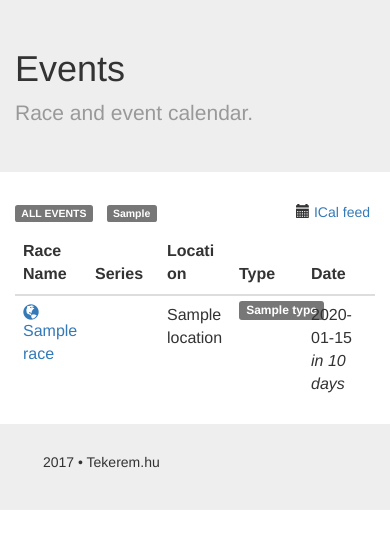
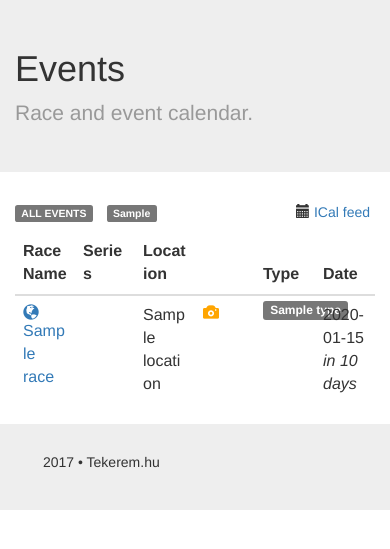
Before and after one commit to szaboat/race_results, a Django app: template raceresults/result/templates/races.html in a window 390 px wide. Shown: the part 236-785 px from the top of the page. Run offline with Django 3.2, Linux system fonts and the light colour scheme; the template is opened without the code that fills it: most values are stand-ins (such as "Sample title", 1, 10 or a date in 2020); some libraries are stand-ins or nearby versions.

Commit message:
Gallery feature

```diff
--- a/raceresults/result/admin.py
+++ b/raceresults/result/admin.py
@@ -4,3 +4,4 @@ from .models import Race, Series, Gallery
 
 admin.site.register(Race)
 admin.site.register(Series)
+admin.site.register(Gallery)
--- a/raceresults/result/models.py
+++ b/raceresults/result/models.py
@@ -66,6 +66,10 @@ class Race(models.Model):
     def get_absolute_url(self):
         return "/{year}/{name}/".format(year=self.date.year, name=self.short_name)
 
+    @property
+    def galleries(self):
+        return Gallery.objects.filter(race=self.id)
+
     def __unicode__(self):
         return "{short_name} /  {date} / {type}".format(short_name=self.name, date=self.date, type=self.type)
 
--- a/raceresults/result/templates/layout.html
+++ b/raceresults/result/templates/layout.html
@@ -54,6 +54,9 @@
         }
         #disqus_thread {
             margin: 4em auto;
+        }
+        .photos-link {
+            color: orange;
         }
     </style>
 </head>
--- a/raceresults/result/templates/races.html
+++ b/raceresults/result/templates/races.html
@@ -26,7 +26,8 @@
             <tr>
                 <th class="col-md-3">{% trans 'Race Name' %}</th>
                 <th class="col-md-2">{% trans 'Series' %}</th>
-                <th class="col-md-3">{% trans 'Location' %}</th>
+                <th class="col-md-2">{% trans 'Location' %}</th>
+                <th class="col-md-1"></th>
                 <th class="col-md-1">{% trans 'Type' %}</th>
                 <th class="col-md-2">{% trans 'Date' %}</th>
             </tr>
@@ -36,6 +37,13 @@
                 <td class="col-md-5"><a href="{{ race.url }}" data-toggle="tooltip" data-placement="top" title="{{ race.url }}"><span class="glyphicon glyphicon-globe" aria-hidden="true" ></span></a> <a href="/{{ race.date|date:"Y" }}/{{ race.short_name }}/">{{ race.name }}</a> </td>
                 <td>{{ race.series|default:'' }}</td>
                 <td>{{ race.location }}</td>
+                <td>
+                    {% if race.galleries %}
+                        <a href="{{ race.url }}#photos">
+                            <span class="glyphicon glyphicon-camera photos-link" aria-hidden="true" data-toggle="tooltip" data-placement="top" title="{{ race.galleries|length }} {% trans 'photo gallery' %}"></span>
+                        </a>
+                    {% endif %}
+                </td>
                 <td class="col-md-1"><span class="label label-default {{ race.type|lower }}">{{ race.type }}</span></td>
                 <td>{{ race.date|date:"Y-m-d" }} {% if race.days_to_race >= 0 %}<i>in {{ race.days_to_race }} days</i>{% endif %}</td>
             </tr>
```
Also changed, not shown: raceresults/result/tests.py (+10 -0 lines).
